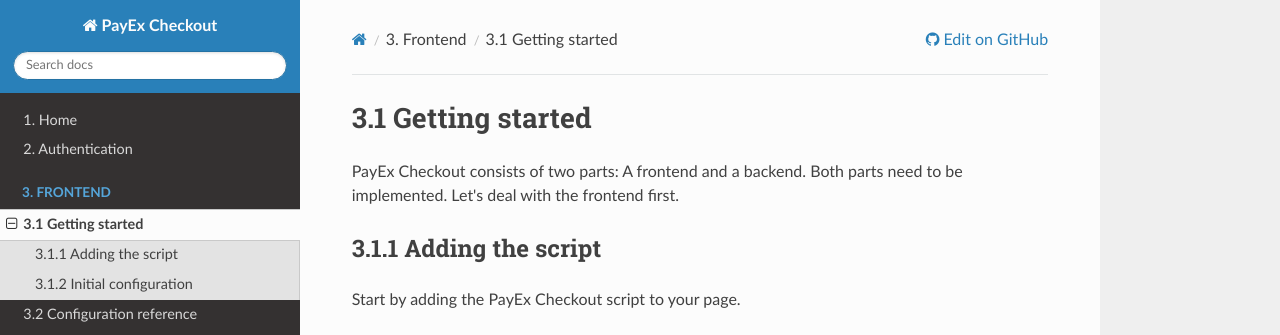
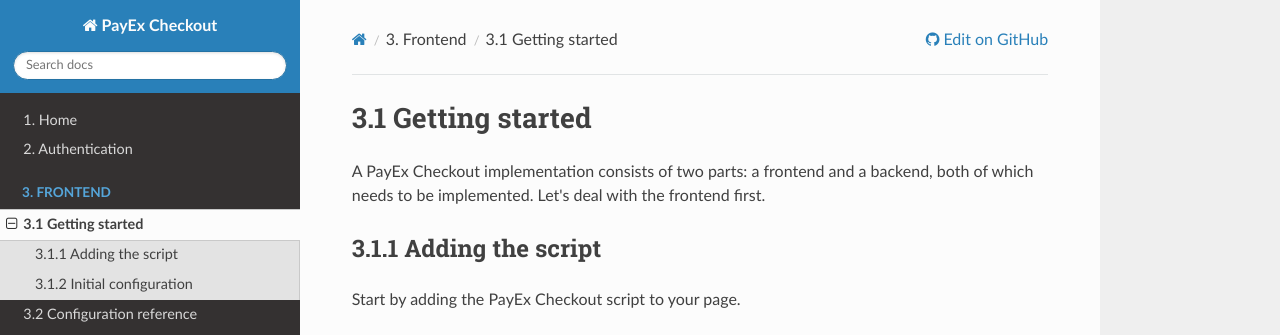
Before and after one commit to PayEx/PayEx.Checkout.Documentation, an MkDocs documentation site: the page built from docs/gettingStarted.md, in a window 1280 px wide and 1148 px high. Shown: the top 335 px of the window. Built offline with MkDocs 1.6.1, drawn with Linux system fonts in a browser that asks for light colours; nearby versions of some CDN libraries; old or Windows-style settings are respelled for this version of MkDocs.

Commit message:
Update gettingStarted.md
Rewording

```diff
--- a/docs/gettingStarted.md
+++ b/docs/gettingStarted.md
@@ -1,6 +1,6 @@
 # 3.1 Getting started
 
-PayEx Checkout consists of two parts: A frontend and a backend. Both parts need to be implemented. Let's deal with the frontend first.
+A PayEx Checkout implementation consists of two parts: a frontend and a backend, both of which needs to be implemented. Let's deal with the frontend first.
 
 ## 3.1.1 Adding the script
 Start by adding the PayEx Checkout script to your page.
```
